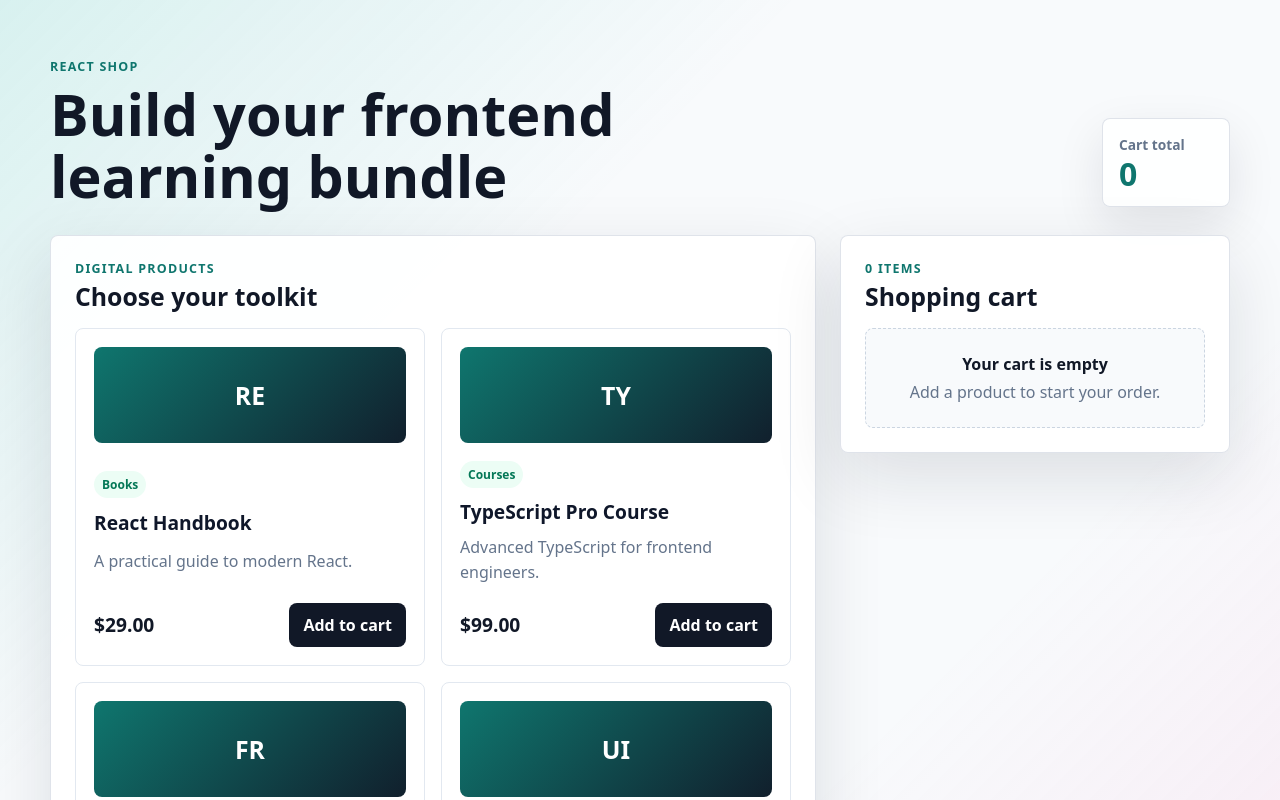
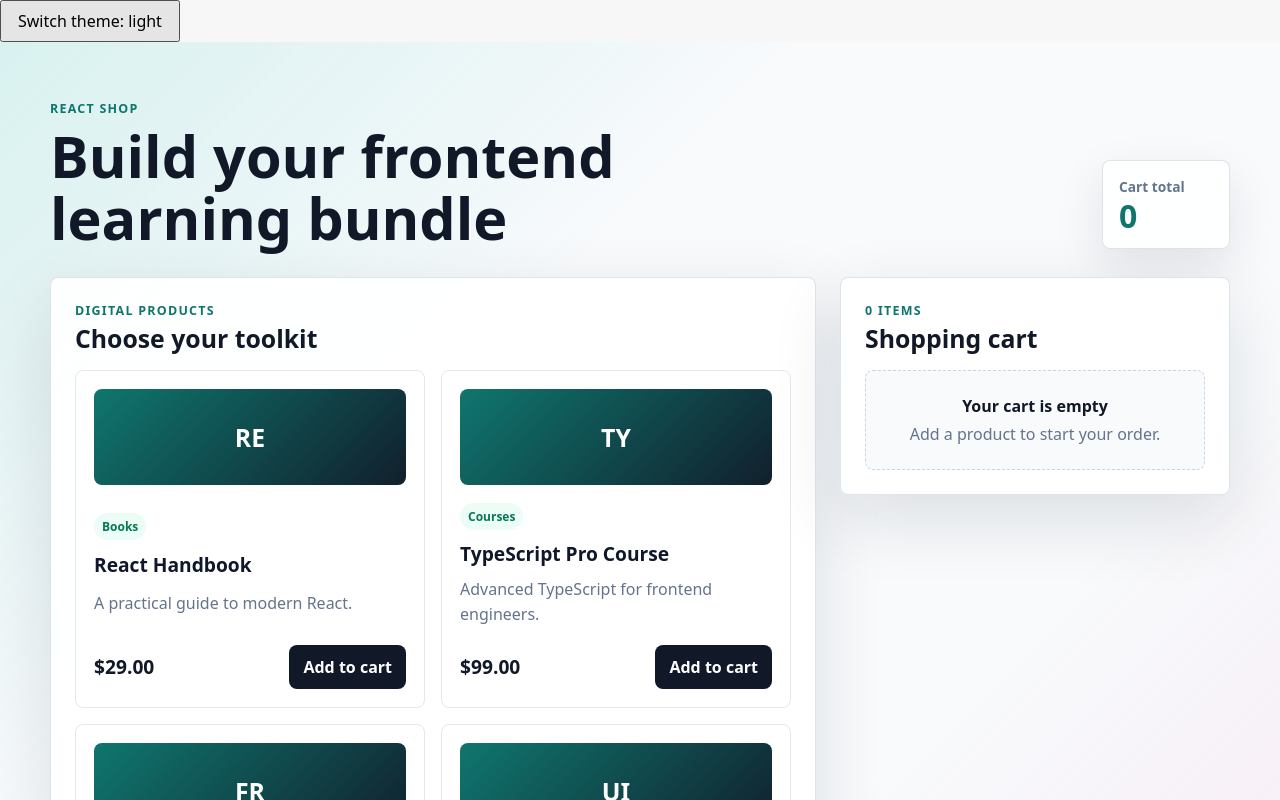
Before and after one commit to mgthihazaw/react-lab, a React (Vite) app: page / in a window 1280 px wide. Shown: the top 800 px of the page. Built offline with nearby package versions, Linux system fonts and the light colour scheme.

Commit message:
added theme context

```diff
--- a/src/App.tsx
+++ b/src/App.tsx
@@ -1,5 +1,12 @@
+import { ThemeToggle } from "./consumers/ThemeToggle";
 import { ShoppingCartPage } from "./features/cart/ShoppingCartPage";
+import { ThemeProvider } from "./providers/ThemeProvider";
 
 export default function App() {
-  return <ShoppingCartPage />;
+  return (
+    <ThemeProvider>
+      <ThemeToggle />
+      <ShoppingCartPage />
+    </ThemeProvider>
+  );
 }
--- /dev/null
+++ b/src/consumers/ThemeToggle.tsx
@@ -0,0 +1,11 @@
+import { useTheme } from "../context";
+
+export function ThemeToggle() {
+  const { theme, setTheme } = useTheme();
+
+  return (
+    <button type="button" onClick={() => setTheme(theme === "light" ? "dark" : "light")}>
+      Switch theme: {theme}
+    </button>
+  );
+}
--- /dev/null
+++ b/src/context.ts
@@ -0,0 +1,20 @@
+import { createContext, useContext } from "react";
+
+export type Theme = "light" | "dark";
+
+export type ThemeContextValue = {
+  theme: Theme;
+  setTheme: (theme: Theme) => void;
+};
+
+export const ThemeContext = createContext<ThemeContextValue | undefined>(undefined);
+
+export function useTheme(): ThemeContextValue {
+  const context = useContext(ThemeContext);
+
+  if (context === undefined) {
+    throw new Error("useTheme must be used within a ThemeProvider");
+  }
+
+  return context;
+}
--- a/src/features/cart/ShoppingCartPage.tsx
+++ b/src/features/cart/ShoppingCartPage.tsx
@@ -7,6 +7,7 @@ import { selectCartItemCount, selectCartSubtotal } from "./cart.selectors";
 import type { Product as CartProduct } from "./cart.types";
 import { ProductList } from "./ProductList";
 import "./ShoppingCartPage.css";
+import { useTheme } from "../../context";
 
 function toCartProduct(product: Product): CartProduct {
   return {
@@ -21,6 +22,8 @@ export function ShoppingCartPage() {
 
   const itemCount = selectCartItemCount(cartState);
   const subtotal = selectCartSubtotal(cartState);
+  const {theme } = useTheme();
+  console.log(theme)
 
   function getQuantityInCart(productId: string) {
     return cartState.items.find((item) => item.id === productId)?.quantity ?? 0;
--- /dev/null
+++ b/src/providers/ThemeProvider.tsx
@@ -0,0 +1,17 @@
+import { useState, type ReactNode } from "react";
+import { ThemeContext, type Theme, type ThemeContextValue } from "../context";
+
+type ThemeProviderProps = {
+  children: ReactNode;
+};
+
+export function ThemeProvider({ children }: ThemeProviderProps) {
+  const [theme, setTheme] = useState<Theme>("light");
+
+  const value: ThemeContextValue = {
+    theme,
+    setTheme,
+  };
+
+  return <ThemeContext.Provider value={value}>{children}</ThemeContext.Provider>;
+}
```
